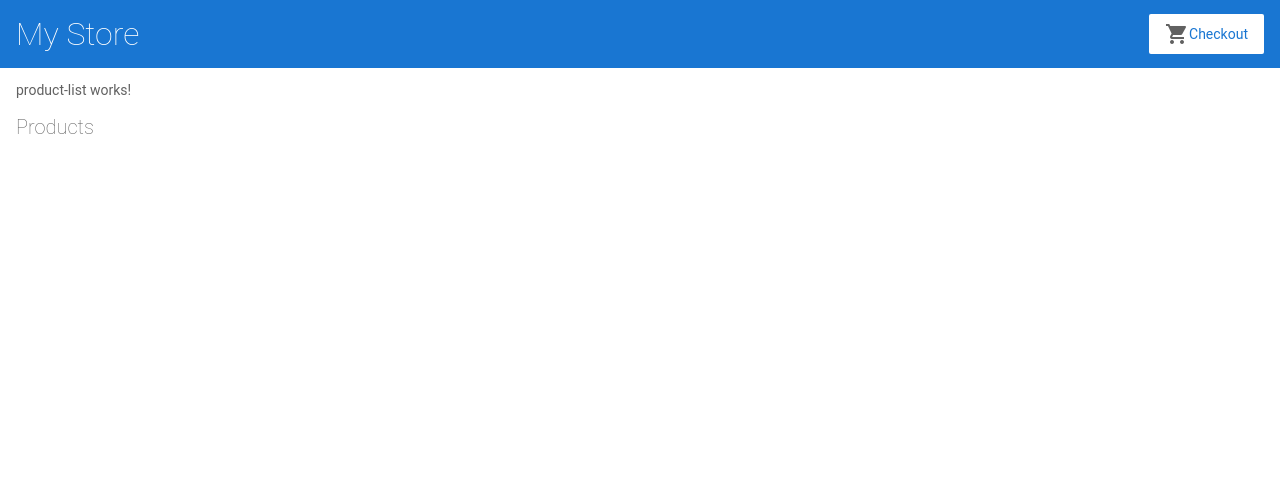
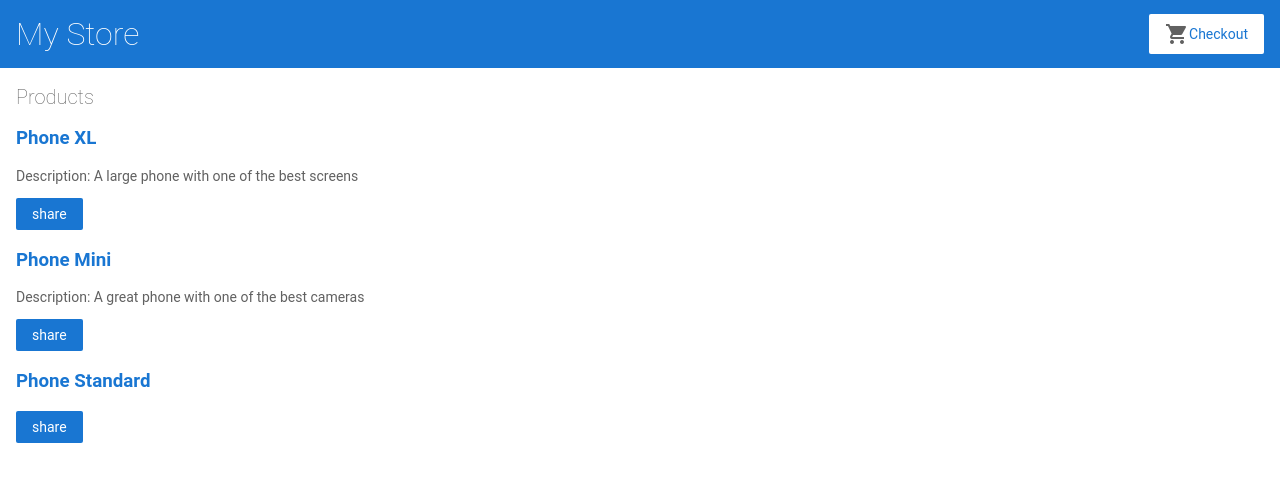
Before and after one commit to poojamodi1/mystoreApp1, an Angular app: page / in a window 1280 px wide. Shown: the top 482 px of the page. Built offline with nearby package versions, Linux system fonts and the light colour scheme.

Commit message:
product list screen changes

```diff
--- a/src/app/product-list/product-list.component.html
+++ b/src/app/product-list/product-list.component.html
@@ -1,9 +1,17 @@
-<p>product-list works!</p>
 <h2>Products</h2>
 
+<div *ngFor="let product of products">
+    <h3>
+        <a [title]="product.name + ' details'" href="">
+            {{product.name}}
+        </a>
+    </h3>
 
-<!--
-Copyright Google LLC. All Rights Reserved.
-Use of this source code is governed by an MIT-style license that
-can be found in the LICENSE file at https://angular.io/license
--->
+    <p *ngIf="product.description">
+        Description: {{ product.description }}
+    </p>
+
+    <button type="button" (click)="share()">
+        share
+    </button>
+</div>
```
